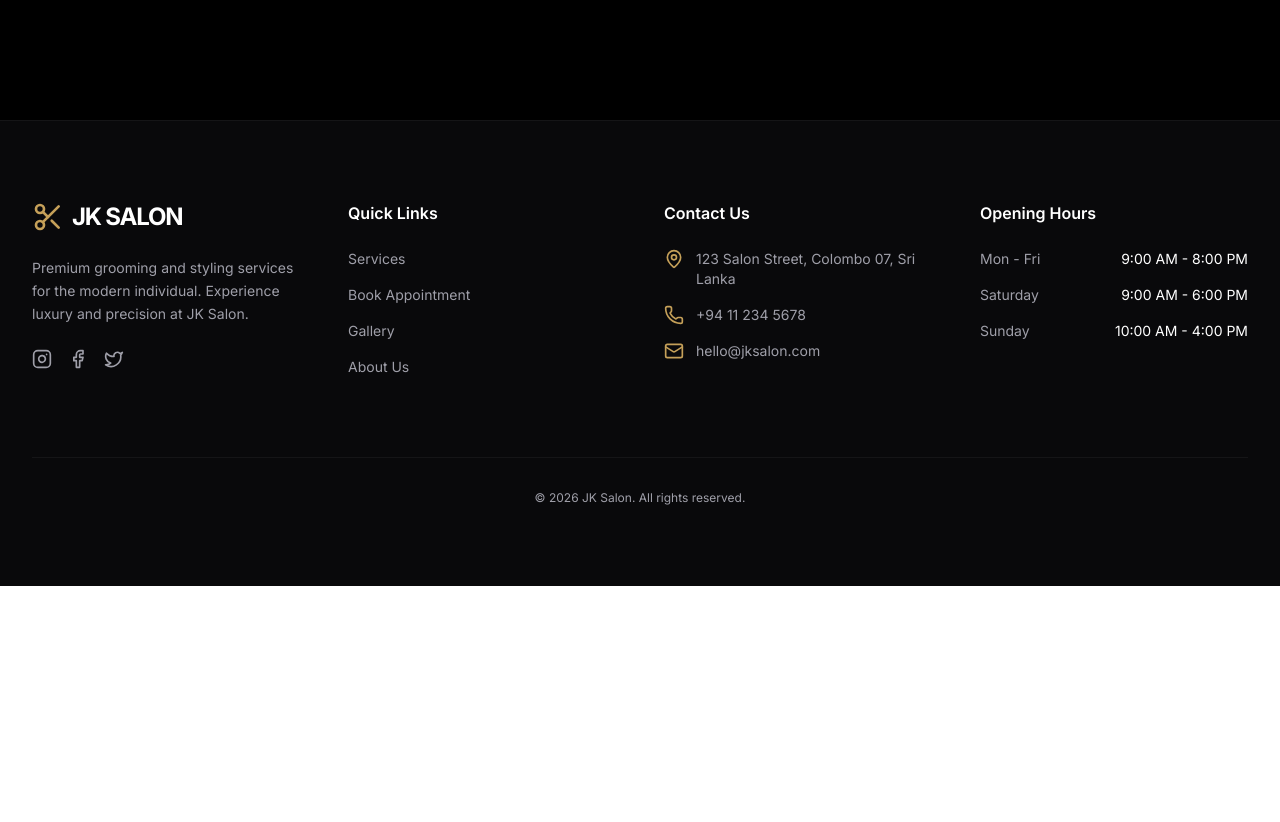
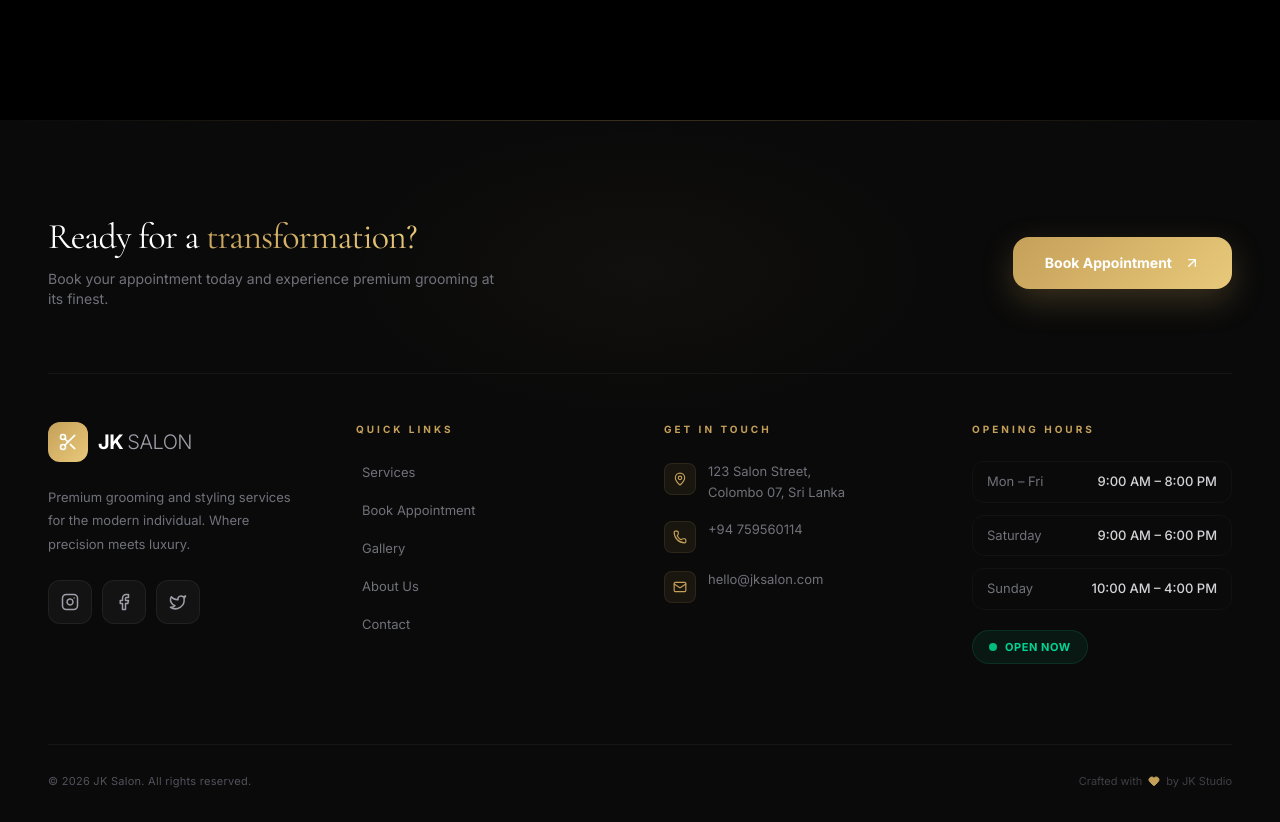
Before and after one commit to JMNaveeth/JK_Salon, a React (Vite) app: page /admin/login in a window 1280 px wide. Shown: the part 680-1502 px from the top of the page. Before the commit the page ends 1266 px from the top, so only its background shows below. Built offline with nearby package versions, Linux system fonts and the light colour scheme.

Commit message:
feat: Add `Footer` component with navigation, social links, contact info, and opening hours.

```diff
--- a/src/components/Footer.tsx
+++ b/src/components/Footer.tsx
@@ -1,81 +1,274 @@
-import React from 'react';
+import React, { useRef } from 'react';
 import { Link } from 'react-router-dom';
-import { Scissors, Instagram, Facebook, Twitter, Mail, Phone, MapPin } from 'lucide-react';
+import { motion, useInView } from 'motion/react';
+import {
+  Scissors, Instagram, Facebook, Twitter, Mail, Phone,
+  MapPin, ArrowUpRight, Clock, Heart, ArrowRight
+} from 'lucide-react';
+
+const GOLD = '#C5A059';
+const GOLD_LIGHT = '#E8C97A';
+
+const SocialIcon = ({ href, icon: Icon, label }: { href: string; icon: any; label: string }) => (
+  <motion.a
+    href={href}
+    target="_blank"
+    rel="noreferrer"
+    whileHover={{ y: -4, scale: 1.1 }}
+    whileTap={{ scale: 0.95 }}
+    className="group relative w-11 h-11 rounded-xl flex items-center justify-center transition-all duration-300"
+    style={{
+      background: 'rgba(255,255,255,0.04)',
+      border: '1px solid rgba(255,255,255,0.06)',
+    }}
+    aria-label={label}
+  >
+    <div
+      className="absolute inset-0 rounded-xl opacity-0 group-hover:opacity-100 transition-opacity duration-300"
+      style={{ background: `linear-gradient(135deg, ${GOLD}30, ${GOLD_LIGHT}20)`, border: `1px solid ${GOLD}40` }}
+    />
+    <Icon className="h-[18px] w-[18px] relative z-10 text-zinc-400 group-hover:text-white transition-colors duration-300" />
+  </motion.a>
+);
+
+const FooterLink = ({ to, children }: { to: string; children: React.ReactNode }) => (
+  <li>
+    <Link
+      to={to}
+      className="group inline-flex items-center gap-1.5 text-[13px] text-zinc-500 hover:text-white transition-all duration-300"
+    >
+      <span
+        className="w-0 group-hover:w-4 overflow-hidden transition-all duration-300 opacity-0 group-hover:opacity-100"
+      >
+        <ArrowRight className="h-3 w-3" style={{ color: GOLD }} />
+      </span>
+      {children}
+    </Link>
+  </li>
+);
+
+const ContactLine = ({ icon: Icon, children }: { icon: any; children: React.ReactNode }) => (
+  <li className="flex items-start gap-3 group">
+    <div
+      className="w-8 h-8 rounded-lg flex items-center justify-center shrink-0 mt-0.5 transition-all duration-300 group-hover:scale-110"
+      style={{
+        background: 'rgba(197,160,89,0.08)',
+        border: '1px solid rgba(197,160,89,0.12)',
+      }}
+    >
+      <Icon className="h-3.5 w-3.5" style={{ color: GOLD }} />
+    </div>
+    <span className="text-[13px] text-zinc-500 leading-relaxed group-hover:text-zinc-300 transition-colors duration-300">
+      {children}
+    </span>
+  </li>
+);
 
 const Footer = () => {
+  const ref = useRef(null);
+  const inView = useInView(ref, { once: true, margin: '-80px' });
+
   return (
-    <footer className="bg-zinc-950 text-zinc-400 border-t border-white/5">
-      <div className="max-w-7xl mx-auto px-4 sm:px-6 lg:px-8 py-12 lg:py-20">
-        <div className="grid grid-cols-1 md:grid-cols-2 lg:grid-cols-4 gap-12">
-          {/* Brand */}
-          <div className="space-y-6">
-            <Link to="/" className="flex items-center space-x-2">
-              <Scissors className="h-8 w-8 text-[#C5A059]" />
-              <span className="text-2xl font-bold tracking-tighter text-white">JK SALON</span>
+    <footer className="relative overflow-hidden" style={{ background: '#0A0A0A' }}>
+      {/* Decorative Top Border */}
+      <div className="h-px w-full" style={{ background: `linear-gradient(90deg, transparent, ${GOLD}40, transparent)` }} />
+
+      {/* Ambient Glow */}
+      <div
+        className="absolute top-0 left-1/2 -translate-x-1/2 w-[600px] h-[300px] pointer-events-none opacity-[0.03]"
+        style={{ background: `radial-gradient(ellipse, ${GOLD_LIGHT}, transparent 70%)` }}
+      />
+
+      {/* Subtle Grid Pattern */}
+      <div
+        className="absolute inset-0 pointer-events-none opacity-[0.02]"
+        style={{
+          backgroundImage: `linear-gradient(rgba(255,255,255,0.1) 1px, transparent 1px), linear-gradient(90deg, rgba(255,255,255,0.1) 1px, transparent 1px)`,
+          backgroundSize: '60px 60px',
+        }}
+      />
+
+      <div ref={ref} className="relative z-10 max-w-7xl mx-auto px-6 sm:px-8 lg:px-12 pt-16 lg:pt-24 pb-8">
+        {/* Top CTA Row */}
+        <motion.div
+          initial={{ opacity: 0, y: 30 }}
+          animate={inView ? { opacity: 1, y: 0 } : {}}
+          transition={{ duration: 0.8, ease: [0.22, 1, 0.36, 1] }}
+          className="flex flex-col lg:flex-row items-start lg:items-center justify-between gap-8 pb-16 mb-12"
+          style={{ borderBottom: '1px solid rgba(255,255,255,0.05)' }}
+        >
+          <div>
+            <h2 className="text-3xl lg:text-4xl font-serif text-white tracking-tight mb-3">
+              Ready for a{' '}
+              <span
+                style={{
+                  background: `linear-gradient(135deg, ${GOLD}, ${GOLD_LIGHT})`,
+                  WebkitBackgroundClip: 'text',
+                  WebkitTextFillColor: 'transparent',
+                  backgroundClip: 'text',
+                }}
+              >
+                transformation?
+              </span>
+            </h2>
+            <p className="text-zinc-500 text-sm max-w-md">
+              Book your appointment today and experience premium grooming at its finest.
+            </p>
+          </div>
+          <Link to="/booking">
+            <motion.div
+              whileHover={{ scale: 1.03 }}
+              whileTap={{ scale: 0.97 }}
+              className="group relative flex items-center gap-3 px-8 py-4 rounded-2xl text-sm font-bold text-white transition-all"
+              style={{
+                background: `linear-gradient(135deg, ${GOLD}, ${GOLD_LIGHT})`,
+                boxShadow: `0 12px 32px rgba(197,160,89,0.25)`,
+              }}
+            >
+              Book Appointment
+              <ArrowUpRight className="h-4 w-4 group-hover:translate-x-0.5 group-hover:-translate-y-0.5 transition-transform" />
+              <div
+                className="absolute inset-0 rounded-2xl bg-white/10 opacity-0 group-hover:opacity-100 transition-opacity duration-300"
+              />
+            </motion.div>
+          </Link>
+        </motion.div>
+
+        {/* Main Grid */}
+        <div className="grid grid-cols-1 md:grid-cols-2 lg:grid-cols-4 gap-10 lg:gap-12">
+          {/* Brand Column */}
+          <motion.div
+            initial={{ opacity: 0, y: 25 }}
+            animate={inView ? { opacity: 1, y: 0 } : {}}
+            transition={{ delay: 0.1, duration: 0.7 }}
+            className="space-y-6 lg:col-span-1"
+          >
+            <Link to="/" className="inline-flex items-center gap-2.5 group">
+              <div
+                className="w-10 h-10 rounded-xl flex items-center justify-center transition-all duration-300 group-hover:scale-110"
+                style={{ background: `linear-gradient(135deg, ${GOLD}, ${GOLD_LIGHT})` }}
+              >
+                <Scissors className="h-5 w-5 text-white" />
+              </div>
+              <span className="text-xl font-bold tracking-tight text-white">
+                JK <span className="font-light text-zinc-400">SALON</span>
+              </span>
             </Link>
-            <p className="text-sm leading-relaxed">
-              Premium grooming and styling services for the modern individual. Experience luxury and precision at JK Salon.
+            <p className="text-[13px] text-zinc-500 leading-[1.8] max-w-[260px]">
+              Premium grooming and styling services for the modern individual. Where precision meets luxury.
             </p>
-            <div className="flex space-x-4">
-              <a href="#" className="hover:text-[#C5A059] transition-colors"><Instagram className="h-5 w-5" /></a>
-              <a href="#" className="hover:text-[#C5A059] transition-colors"><Facebook className="h-5 w-5" /></a>
-              <a href="#" className="hover:text-[#C5A059] transition-colors"><Twitter className="h-5 w-5" /></a>
+            <div className="flex gap-2.5">
+              <SocialIcon href="#" icon={Instagram} label="Instagram" />
+              <SocialIcon href="#" icon={Facebook} label="Facebook" />
+              <SocialIcon href="#" icon={Twitter} label="Twitter" />
             </div>
-          </div>
+          </motion.div>
 
           {/* Quick Links */}
-          <div>
-            <h3 className="text-white font-semibold mb-6">Quick Links</h3>
-            <ul className="space-y-4 text-sm">
-              <li><Link to="/services" className="hover:text-[#C5A059] transition-colors">Services</Link></li>
-              <li><Link to="/booking" className="hover:text-[#C5A059] transition-colors">Book Appointment</Link></li>
-              <li><Link to="/gallery" className="hover:text-[#C5A059] transition-colors">Gallery</Link></li>
-              <li><Link to="/about" className="hover:text-[#C5A059] transition-colors">About Us</Link></li>
+          <motion.div
+            initial={{ opacity: 0, y: 25 }}
+            animate={inView ? { opacity: 1, y: 0 } : {}}
+            transition={{ delay: 0.2, duration: 0.7 }}
+          >
+            <h4
+              className="text-[10px] font-bold uppercase tracking-[0.3em] mb-6"
+              style={{ color: GOLD }}
+            >
+              Quick Links
+            </h4>
+            <ul className="space-y-3.5">
+              <FooterLink to="/services">Services</FooterLink>
+              <FooterLink to="/booking">Book Appointment</FooterLink>
+              <FooterLink to="/gallery">Gallery</FooterLink>
+              <FooterLink to="/about">About Us</FooterLink>
+              <FooterLink to="/contact">Contact</FooterLink>
             </ul>
-          </div>
+          </motion.div>
 
           {/* Contact Info */}
-          <div>
-            <h3 className="text-white font-semibold mb-6">Contact Us</h3>
-            <ul className="space-y-4 text-sm">
-              <li className="flex items-start space-x-3">
-                <MapPin className="h-5 w-5 text-[#C5A059] shrink-0" />
-                <span>123 Salon Street, Colombo 07, Sri Lanka</span>
-              </li>
-              <li className="flex items-center space-x-3">
-                <Phone className="h-5 w-5 text-[#C5A059] shrink-0" />
-                <span>+94 11 234 5678</span>
-              </li>
-              <li className="flex items-center space-x-3">
-                <Mail className="h-5 w-5 text-[#C5A059] shrink-0" />
-                <span>hello@jksalon.com</span>
-              </li>
+          <motion.div
+            initial={{ opacity: 0, y: 25 }}
+            animate={inView ? { opacity: 1, y: 0 } : {}}
+            transition={{ delay: 0.3, duration: 0.7 }}
+          >
+            <h4
+              className="text-[10px] font-bold uppercase tracking-[0.3em] mb-6"
+              style={{ color: GOLD }}
+            >
+              Get in Touch
+            </h4>
+            <ul className="space-y-4">
+              <ContactLine icon={MapPin}>
+                123 Salon Street,<br />Colombo 07, Sri Lanka
+              </ContactLine>
+              <ContactLine icon={Phone}>
+                +94 759560114
+              </ContactLine>
+              <ContactLine icon={Mail}>
+                hello@jksalon.com
+              </ContactLine>
             </ul>
-          </div>
+          </motion.div>
 
           {/* Opening Hours */}
-          <div>
-            <h3 className="text-white font-semibold mb-6">Opening Hours</h3>
-            <ul className="space-y-4 text-sm">
-              <li className="flex justify-between">
-                <span>Mon - Fri</span>
-                <span className="text-white">9:00 AM - 8:00 PM</span>
-              </li>
-              <li className="flex justify-between">
-                <span>Saturday</span>
-                <span className="text-white">9:00 AM - 6:00 PM</span>
-              </li>
-              <li className="flex justify-between">
-                <span>Sunday</span>
-                <span className="text-white">10:00 AM - 4:00 PM</span>
-              </li>
-            </ul>
-          </div>
+          <motion.div
+            initial={{ opacity: 0, y: 25 }}
+            animate={inView ? { opacity: 1, y: 0 } : {}}
+            transition={{ delay: 0.4, duration: 0.7 }}
+          >
+            <h4
+              className="text-[10px] font-bold uppercase tracking-[0.3em] mb-6"
+              style={{ color: GOLD }}
+            >
+              Opening Hours
+            </h4>
+            <div className="space-y-3">
+              {[
+                { day: 'Mon – Fri', time: '9:00 AM – 8:00 PM' },
+                { day: 'Saturday', time: '9:00 AM – 6:00 PM' },
+                { day: 'Sunday', time: '10:00 AM – 4:00 PM' },
+              ].map((item) => (
+                <div
+                  key={item.day}
+                  className="flex justify-between items-center py-2.5 px-3.5 rounded-xl transition-all duration-300 hover:bg-white/[0.03]"
+                  style={{ border: '1px solid rgba(255,255,255,0.03)' }}
+                >
+                  <span className="text-[13px] text-zinc-500">{item.day}</span>
+                  <span className="text-[13px] text-zinc-300 font-medium">{item.time}</span>
+                </div>
+              ))}
+            </div>
+            {/* Status Badge */}
+            <div
+              className="mt-5 inline-flex items-center gap-2 px-4 py-2 rounded-full"
+              style={{ background: 'rgba(16,185,129,0.08)', border: '1px solid rgba(16,185,129,0.15)' }}
+            >
+              <span className="relative flex h-2 w-2">
+                <span className="animate-ping absolute inline-flex h-full w-full rounded-full bg-emerald-400 opacity-75" />
+                <span className="relative inline-flex rounded-full h-2 w-2 bg-emerald-500" />
+              </span>
+              <span className="text-[11px] font-bold uppercase tracking-wider text-emerald-400">
+                Open Now
+              </span>
+            </div>
+          </motion.div>
         </div>
 
-        <div className="mt-12 lg:mt-20 pt-8 border-t border-white/5 text-center text-xs">
-          <p>© {new Date().getFullYear()} JK Salon. All rights reserved.</p>
-        </div>
+        {/* Bottom Bar */}
+        <motion.div
+          initial={{ opacity: 0 }}
+          animate={inView ? { opacity: 1 } : {}}
+          transition={{ delay: 0.6, duration: 0.7 }}
+          className="mt-16 lg:mt-20 pt-7 flex flex-col sm:flex-row items-center justify-between gap-4"
+          style={{ borderTop: '1px solid rgba(255,255,255,0.05)' }}
+        >
+          <p className="text-[11px] text-zinc-600 tracking-wide">
+            © {new Date().getFullYear()} JK Salon. All rights reserved.
+          </p>
+          <p className="text-[11px] text-zinc-700 flex items-center gap-1.5">
+            Crafted with <Heart className="h-3 w-3" style={{ color: GOLD, fill: GOLD }} /> by JK Studio
+          </p>
+        </motion.div>
       </div>
     </footer>
   );
```
